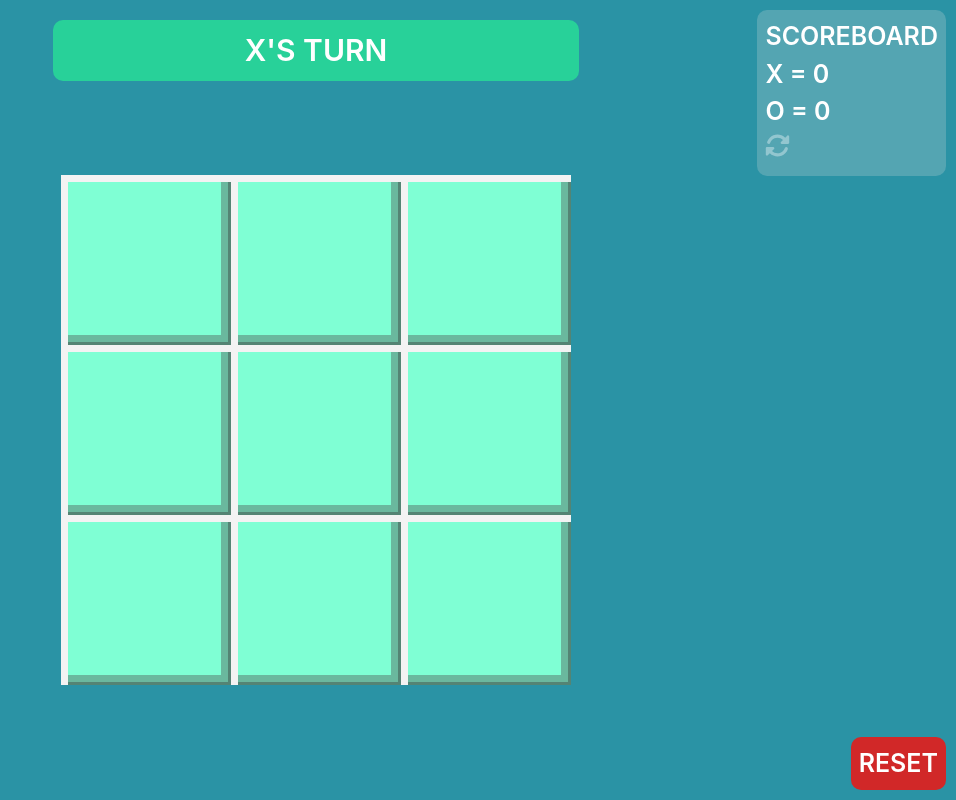
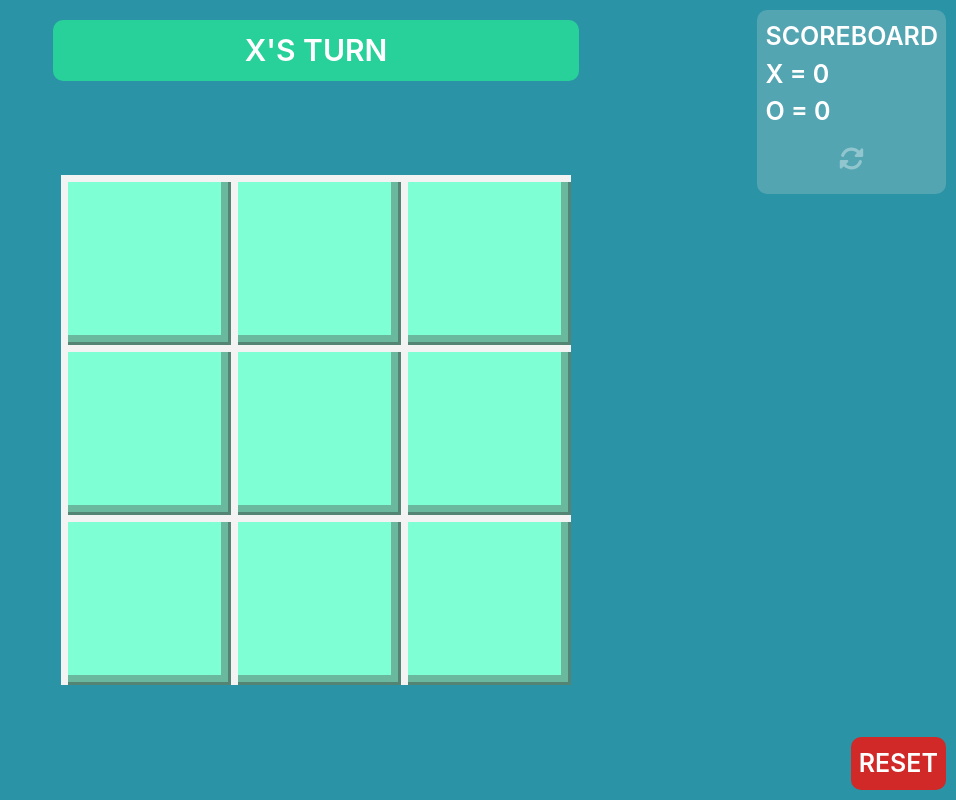
Before and after one commit to sceiiya/KodegoTechExams, a React (Vite) app in the folder React-NodeJS_PE/: page / in a window 1280 px wide. Shown: the whole page, without its empty margins (324-1280 px from the left). Built offline with nearby package versions, Linux system fonts and the light colour scheme.

Commit message:
reset scorboard styles

```diff
--- a/React-NodeJS_PE/src/App.css
+++ b/React-NodeJS_PE/src/App.css
@@ -103,3 +103,15 @@ body{
 .scoreboard div{
   padding: 2px, 0, 0, 17px;
 }
+
+.scoreboard-reset{
+  display: flex;
+  width: 100%;
+  justify-content: center;
+  margin-top: 15px;
+  padding-bottom: 15px;
+}
+
+.scoreboard-reset svg{
+  cursor: pointer;
+}
```
